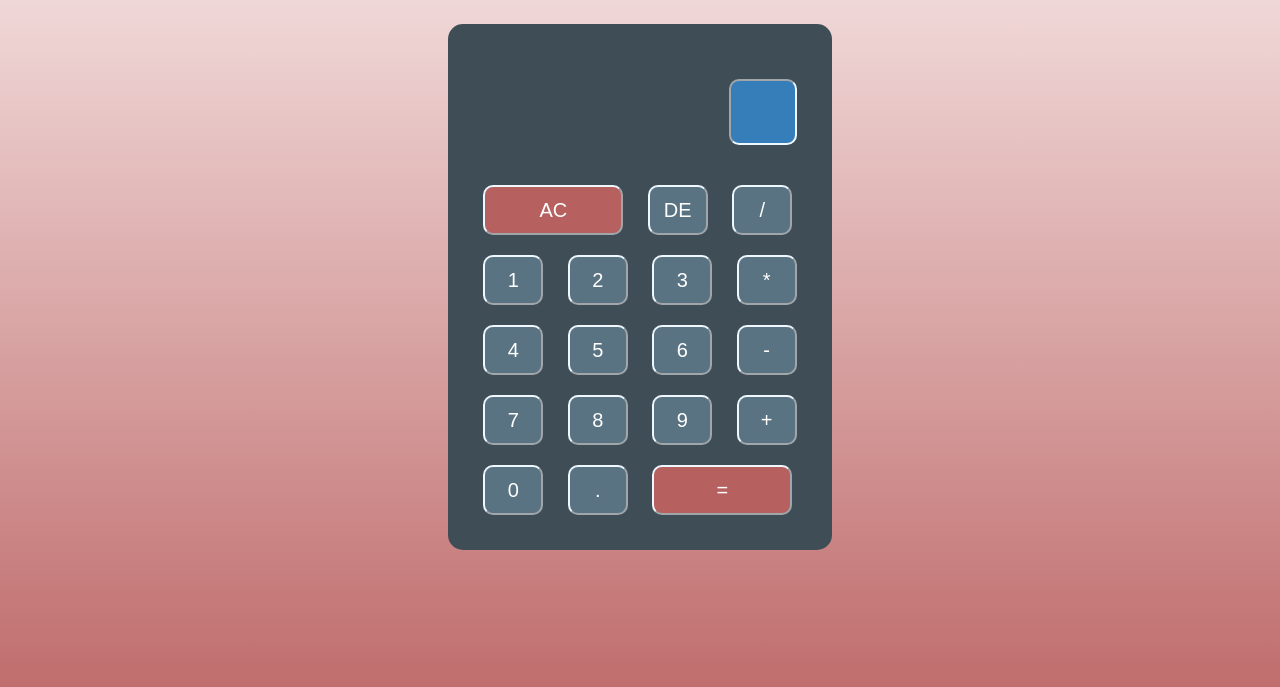
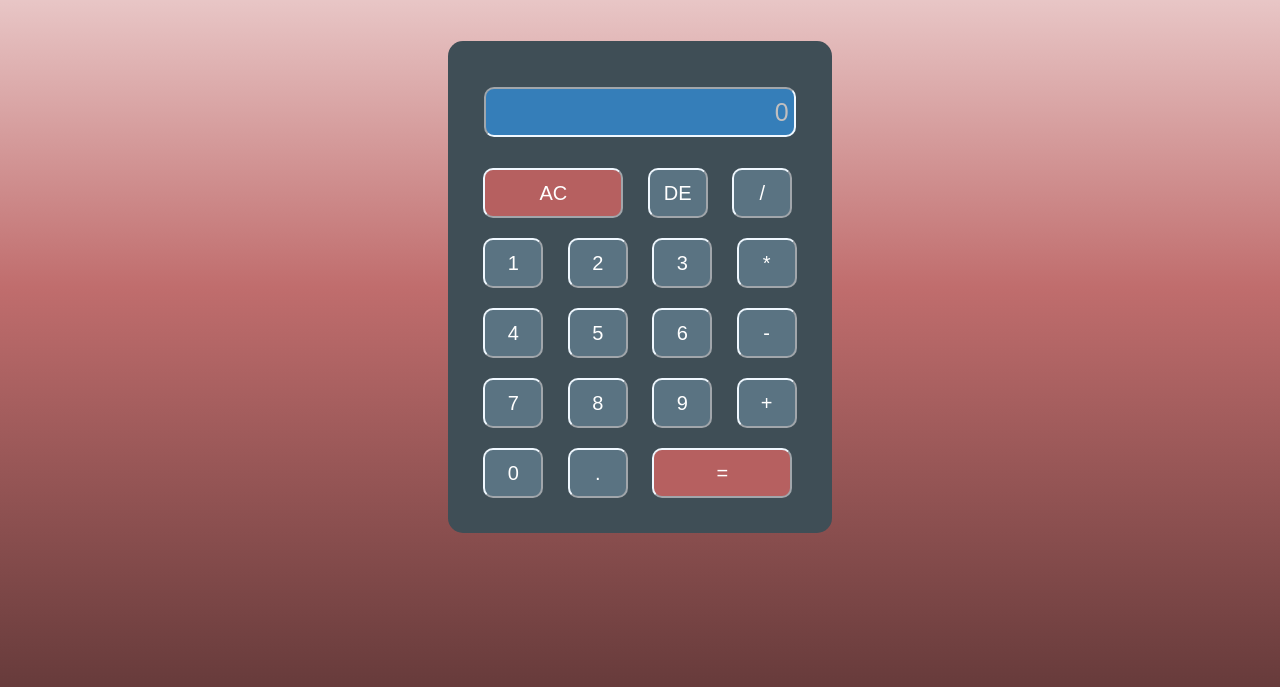
Before and after one commit to KanishkaAnbudurai/My-Projects, a plain HTML site: page calculator/index.html in a window 1280 px wide. Shown: the part 113-800 px from the top of the page. Drawn offline with Linux system fonts and the light colour scheme.

Commit message:
sample calculator

```diff
--- a/calculator/index.html
+++ b/calculator/index.html
@@ -9,8 +9,9 @@
 <body>
     <h1 style="position: absolute; top: 5%; font-size: 50px; color: rgb(182, 96, 96);">CALCULATOR</h1>
     <div class="calculator">
+        <form>
             <div class="top">
-                <input type="text" name="top" id="box" style="background-color: rgb(53, 126, 185); height: 60px; font-size: 30px;">
+                <input type="text" name="top" id="box" placeholder="0">
             </div>
             <div>
                 <input type="button" value="AC" onclick="Clear()" style="width: 140px; background-color: rgb(182, 96, 96);">
@@ -40,6 +41,7 @@
                 <input type="button" value="." onclick="ans('.')">
                 <input type="button" value="=" onclick="Result()" style="width: 140px; background-color: rgb(182, 96, 96); ">
             </div>
+        </form>
     </div>
     <script src="./script.js"></script>
 </body>
--- a/calculator/style.css
+++ b/calculator/style.css
@@ -1,12 +1,14 @@
 *{
-    margin: 0%;
+    margin: 0;
+    padding: 0;
+    box-sizing: border-box;
     font-family: fantasy;
 }
 
 body{
     width: 100%;
     height: 100vh;
-    background: linear-gradient(#f8e9e9,#c06d6d);
+    background: linear-gradient(#f8e9e9,#c06d6d,#673b3b);
     align-items: center;
     justify-content: center;
     display: flex;
@@ -32,12 +34,23 @@ body{
 }
 
 .top{
-    display: flex;
-    justify-self: flex-end;
-    margin: 20px 0;
+    padding: 1px;
 }
 
-.top input{
+form .top {
+    display: flex;
+    justify-content: flex-end;
+    margin: 10px 0;
+}
+
+form .top input {
     text-align: right;
-    flex: 100px;
+    flex: 1;
+    padding-right: 5px;
+    font-size: 25px;
+    background-color: rgb(53, 126, 185);
 }
+
+::placeholder{
+    color: rgb(193, 191, 191);
+}
```
Also changed, not shown: calculator/Output Image.png (added).
